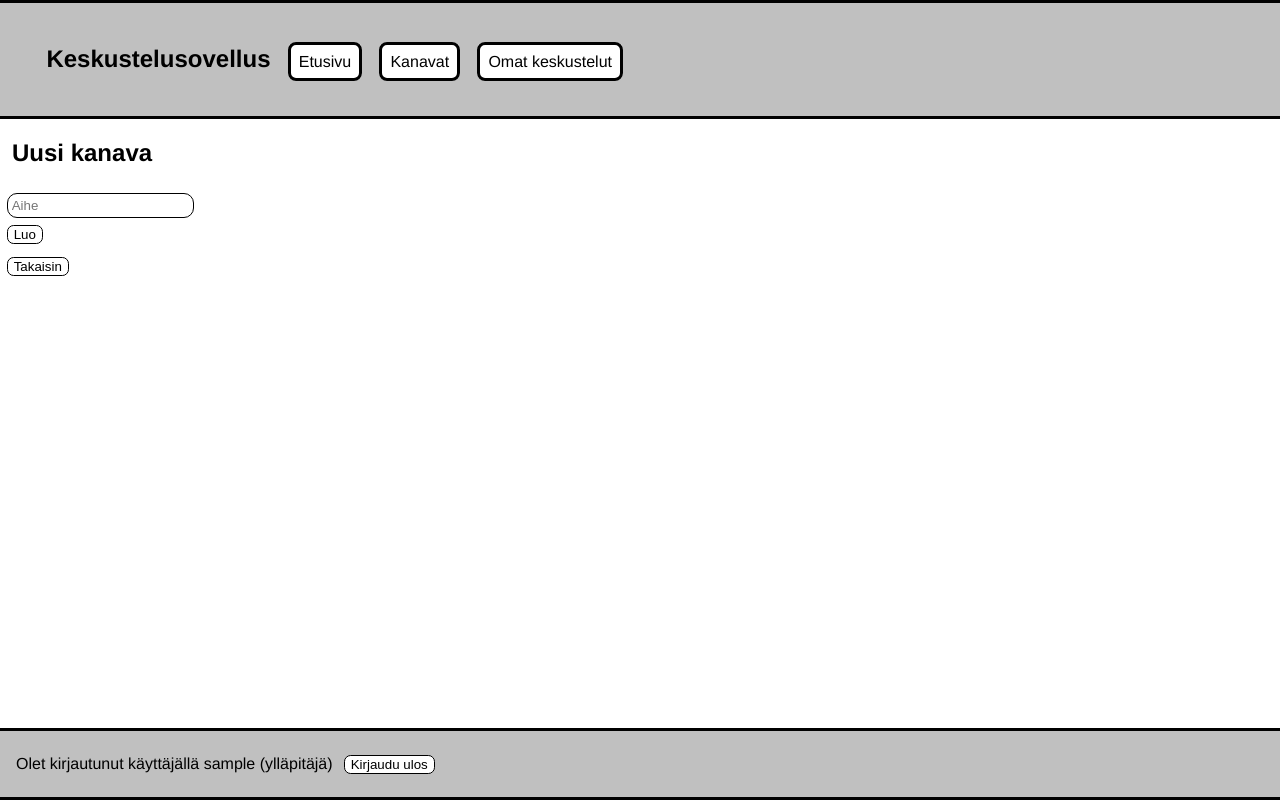
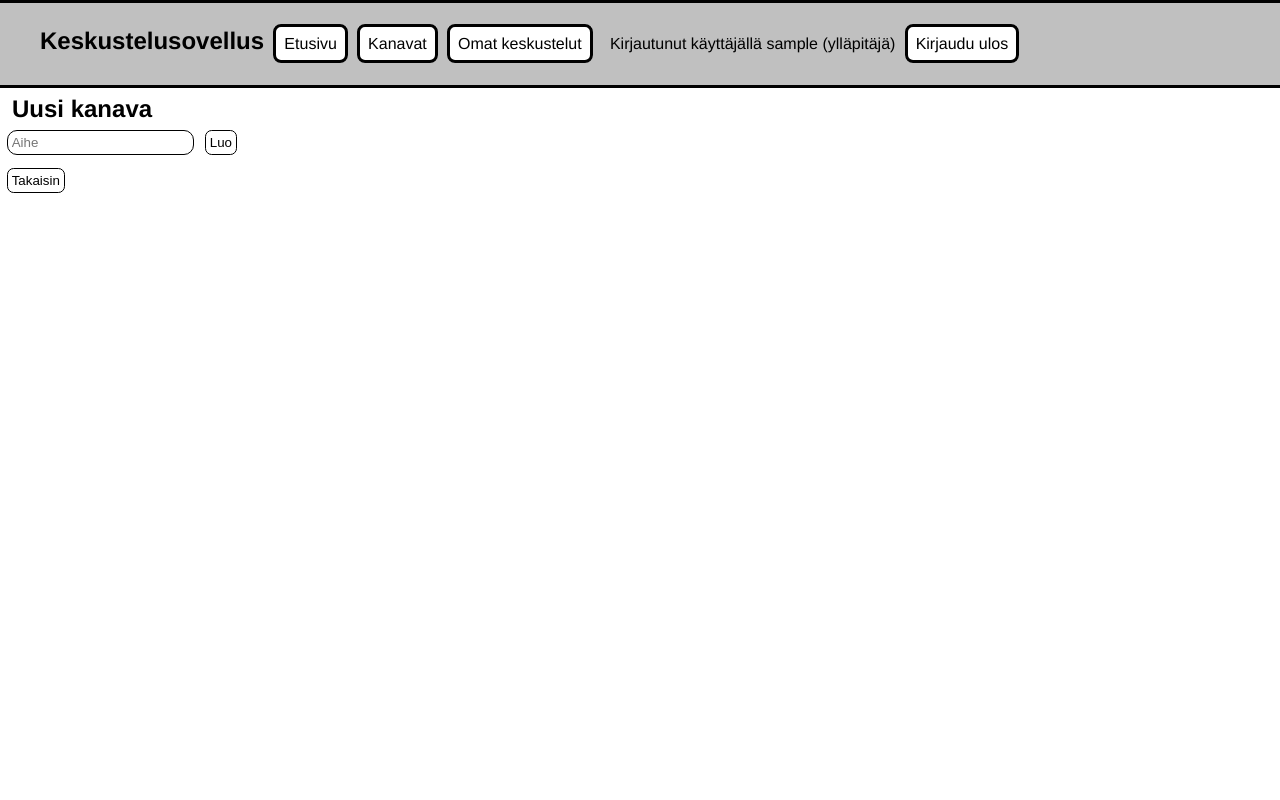
Before and after one commit to valttteri/DiscussionApp, a Flask app: page /newtopic in a window 1280 px wide. Run offline with Flask 3, Linux system fonts and the light colour scheme; the visitor is signed in with stand-in values (Sample User, id 1).

Commit message:
added css

```diff
--- a/static/main.css
+++ b/static/main.css
@@ -63,11 +63,6 @@ footer {
     font-size: large;
 }
 
-.inlineblockdiv {
-    display: inline-block;
-    padding: .3em
-}
-
 #topiclist {
     margin-top: 1em
 }
@@ -90,7 +85,8 @@ footer {
     margin-right: .5em;
 }
 
-/*  */
+/* groupchat */
+
 
 /* menu */
 nav {
@@ -103,7 +99,7 @@ nav {
 
 nav li {
     display: inline-block;
-    margin: .4em
+    margin-right: .3em
 }
 
 nav li a {
@@ -121,6 +117,11 @@ nav li a:hover {
 
 /* random */
 
+.inlineblockdiv {
+    display: inline-block;
+    padding: .3em
+}
+
 hr {
     background-color: black;
     margin-top: 10px;
@@ -128,8 +129,14 @@ hr {
     height: 3px;
 }
 
+h1 {
+    margin: 0
+}
+
 h2 {
+    margin-top: .3em;
     padding-left: .5em;
+    margin-bottom: 0
 }
 
 h3 {
@@ -150,6 +157,10 @@ p {
     padding: .15em
 }
 
+.button:hover {
+    background-color: rgb(226, 226, 226);
+}
+
 .form-submit-button {
     background: white;
     color: black;
@@ -157,6 +168,7 @@ p {
     border-radius: .5em;
     text-shadow: none;
     margin: .5em;
+    padding: .3em
 }
 
 .form-submit-button:hover {
--- a/templates/base.html
+++ b/templates/base.html
@@ -12,6 +12,18 @@
         <li><a href="/">Etusivu</a></li>
         <li><a href="/topics">Kanavat</a></li>
         <li><a href="/privatetopics">Omat keskustelut</a></li>
+        {% if session.username %}
+        <li>
+            <p>Kirjautunut käyttäjällä {{ session.username }}
+            {% if session.admin %}
+                (ylläpitäjä)
+            {% endif %}
+            </p>
+        </li>
+        <li>
+            <a href="/logout">Kirjaudu ulos</a>
+        </li>
+        {% endif %}
     </ul>
 </nav>
 
@@ -21,19 +33,3 @@
 {% endblock %}
 
 </body>
-
-<footer>
-    {% if session.username %}
-    <div class="footerdiv">
-        <p>Olet kirjautunut käyttäjällä {{ session.username }}
-        {% if session.admin %}
-            (ylläpitäjä)
-        {% endif %}</p>
-    </div>
-    <div class="footerdiv">
-        <form action="/logout">
-            <input class="form-submit-button" type="submit" value="Kirjaudu ulos" name="logout"/>
-        </form>
-    </div>
-    {% endif %}
-</footer>
--- a/templates/newtopic.html
+++ b/templates/newtopic.html
@@ -5,7 +5,6 @@
     <h2>Uusi kanava</h2>
     <form action="/posttopic" method="POST">
         <input class="text-input" type="text" name="topic" placeholder="Aihe">
-        <br>
         <input class="form-submit-button" type="submit" value="Luo">
     </form>
 </div>
--- a/templates/topics.html
+++ b/templates/topics.html
@@ -1,6 +1,9 @@
 {% extends "base.html" %}
 
 {% block content%}
+<div class="inlineblockdiv">
+    <h2>Kanavat</h2>
+</div>
 
 <div class="inlineblockdiv">
     {% if session.admin %}
```
Also changed, not shown: templates/forum.html (+7 -9 lines), templates/groupchat.html (+10 -10 lines).
